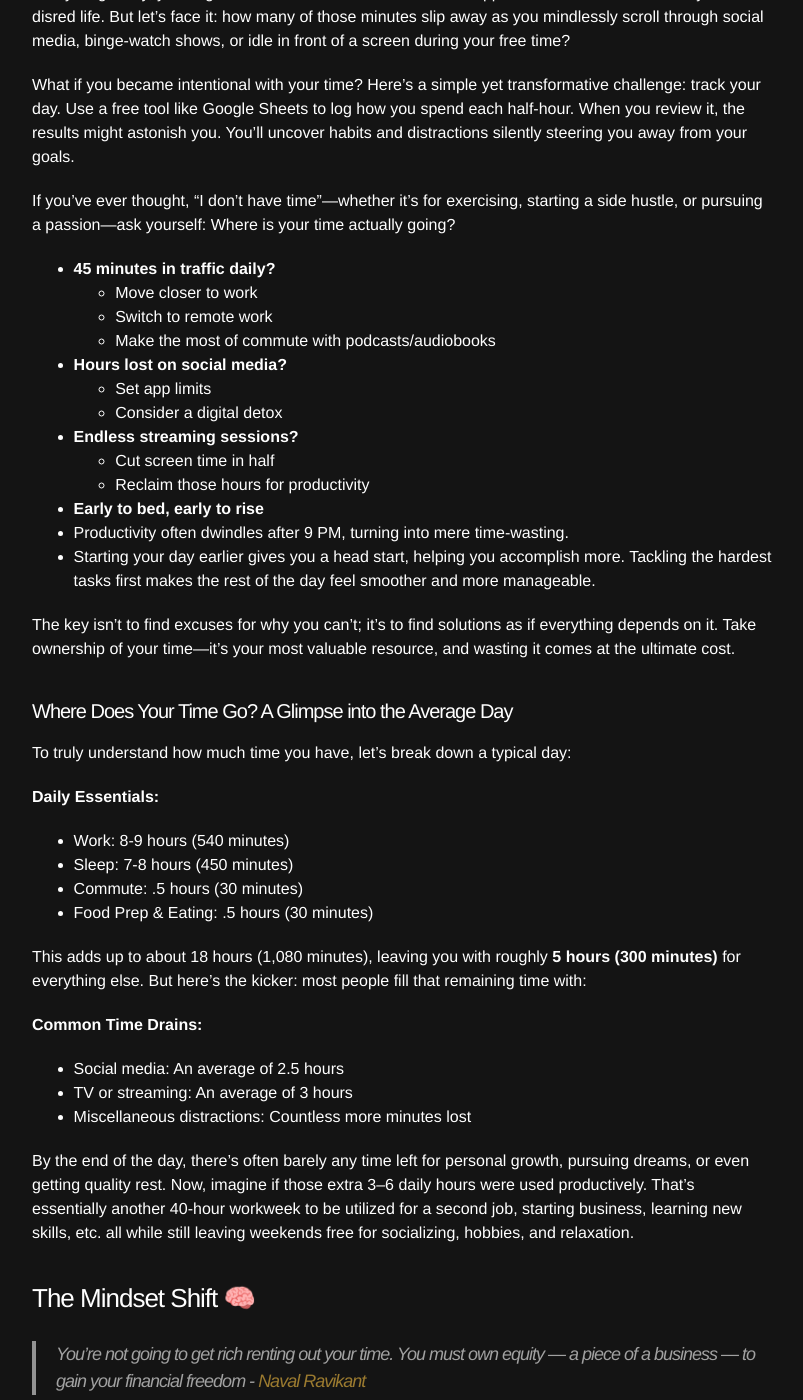
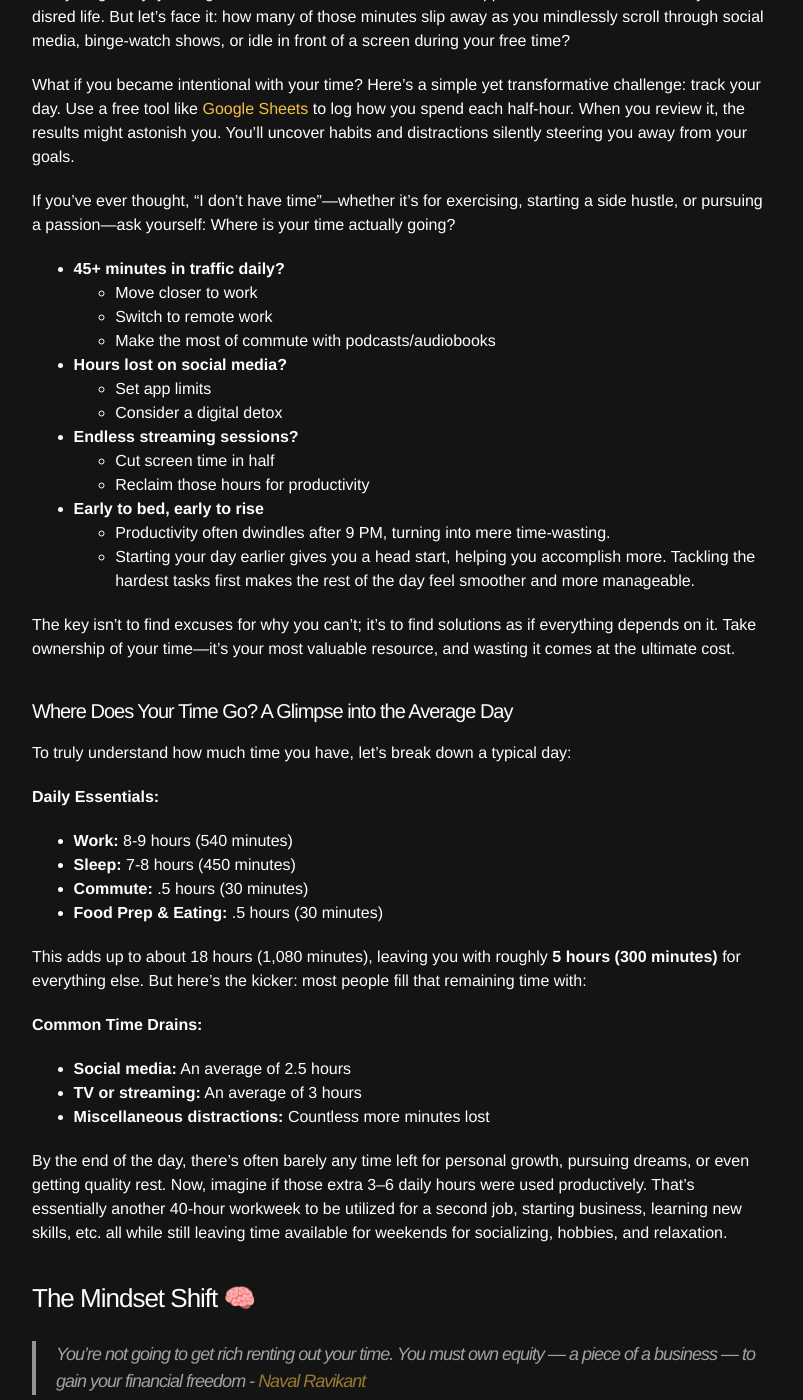
Before and after one commit to spenriche/spenriche.github.io, a Jekyll site: the page built from _posts/2024-11-20-retire-in-7.md, in a window 1280 px wide and 1400 px high, scrolled down 3725 px. Shown: the whole window, without its empty margins (238-1041 px from the left). Built offline with Jekyll 4.4.1, drawn with Linux system fonts in a browser that asks for light colours; some of the changed text lies outside the part shown.

Commit message:
continuing transfer posts

```diff
--- a/_posts/2024-11-20-retire-in-7.md
+++ b/_posts/2024-11-20-retire-in-7.md
@@ -75,11 +75,11 @@ The first step to retiring in 7 years or less is building the foundation with a
 
 Every single day, you’re gifted with 1440 minutes. That’s 1440 opportunities to move closer to your disred life. But let's face it: how many of those minutes slip away as you mindlessly scroll through social media, binge-watch shows, or idle in front of a screen during your free time?
 
-What if you became intentional with your time? Here's a simple yet transformative challenge: track your day. Use a free tool like Google Sheets to log how you spend each half-hour. When you review it, the results might astonish you. You'll uncover habits and distractions silently steering you away from your goals.
+What if you became intentional with your time? Here's a simple yet transformative challenge: track your day. Use a free tool like [Google Sheets](https://docs.google.com/spreadsheets/create "Create a new spreadsheet") to log how you spend each half-hour. When you review it, the results might astonish you. You'll uncover habits and distractions silently steering you away from your goals.
 
 If you've ever thought, "I don't have time"—whether it's for exercising, starting a side hustle, or pursuing a passion—ask yourself: Where is your time actually going?
 
-- **45 minutes in traffic daily?**
+- **45+ minutes in traffic daily?**
   - Move closer to work
   - Switch to remote work
   - Make the most of commute with podcasts/audiobooks
@@ -90,8 +90,8 @@ If you've ever thought, "I don't have time"—whether it's for exercising, start
   - Cut screen time in half
   - Reclaim those hours for productivity
  - **Early to bed, early to rise**
-  - Productivity often dwindles after 9 PM, turning into mere time-wasting.
-  - Starting your day earlier gives you a head start, helping you accomplish more. Tackling the hardest tasks first makes the rest of the day feel smoother and more manageable.
+   - Productivity often dwindles after 9 PM, turning into mere time-wasting.
+   - Starting your day earlier gives you a head start, helping you accomplish more. Tackling the hardest tasks first makes the rest of the day feel smoother and more manageable.
 
 The key isn't to find excuses for why you can't; it's to find solutions as if everything depends on it. Take ownership of your time—it's your most valuable resource, and wasting it comes at the ultimate cost.
 
@@ -100,19 +100,19 @@ The key isn't to find excuses for why you can't; it's to find solutions as if ev
 To truly understand how much time you have, let's break down a typical day:
 
 **Daily Essentials:**
-- Work: 8-9 hours (540 minutes)
-- Sleep: 7-8 hours (450 minutes)
-- Commute: .5 hours (30 minutes)
-- Food Prep & Eating: .5 hours (30 minutes)
+- **Work:** 8-9 hours (540 minutes)
+- **Sleep:** 7-8 hours (450 minutes)
+- **Commute:** .5 hours (30 minutes)
+- **Food Prep & Eating:** .5 hours (30 minutes)
 
 This adds up to about 18 hours (1,080 minutes), leaving you with roughly **5 hours (300 minutes)** for everything else. But here's the kicker: most people fill that remaining time with:
 
 **Common Time Drains:**
-- Social media: An average of 2.5 hours
-- TV or streaming: An average of 3 hours
-- Miscellaneous distractions: Countless more minutes lost
+- **Social media:** An average of 2.5 hours
+- **TV or streaming:** An average of 3 hours
+- **Miscellaneous distractions:** Countless more minutes lost
 
-By the end of the day, there’s often barely any time left for personal growth, pursuing dreams, or even getting quality rest. Now, imagine if those extra 3–6 daily hours were used productively. That’s essentially another 40-hour workweek to be utilized for a second job, starting business, learning new skills, etc. all while still leaving weekends free for socializing, hobbies, and relaxation.
+By the end of the day, there’s often barely any time left for personal growth, pursuing dreams, or even getting quality rest. Now, imagine if those extra 3–6 daily hours were used productively. That’s essentially another 40-hour workweek to be utilized for a second job, starting business, learning new skills, etc. all while still leaving time available for weekends for socializing, hobbies, and relaxation.
 
 ### The Mindset Shift 🧠
 
@@ -136,9 +136,10 @@ A common phrase I often hear is, "I like my job, even though I know I could earn
 
 Wealth-building hinges on directing effort and resources toward inputs that yield disproportionately large outputs. Ownership, whether in business or real estate, offers a path to exponential returns, unlike the linear exchange of time for money in traditional employment.
 
-- **Employment:** A job pays a fixed amount per hour or task, operating on a 1:1 input-output ratio. Your earning potential is directly tied to your available time and effort, creating an inherent cap. However, as an employee or contractor, you benefit from being paid first, and your financial downside is generally protected, offering stability and predictability not typically found in entrepreneurial ventures or asset ownership.
-
-- **Ownership:** Equity owners are paid last, taking on both unlimited upside and unlimited downside, which can often lead to total loss in the event of failure (e.g., bankruptcy). However, owning assets—such as a business or real estate—fundamentally changes the equation by introducing a multiplier effect on returns:
+- **Employment:**
+  -   A job pays a fixed amount per hour or task, operating on a 1:1 input-output ratio. Your earning potential is directly tied to your available time and effort, creating an inherent cap. However, as an employee or contractor, you benefit from being paid first, and your financial downside is generally protected, offering stability and predictability not typically found in entrepreneurial ventures or asset ownership.
+- **Ownership:**
+  - Equity owners are paid last, taking on both unlimited upside and unlimited downside, which can often lead to total loss in the event of failure (e.g., bankruptcy). However, owning assets—such as a business or real estate—fundamentally changes the equation by introducing a multiplier effect on returns:
 
 **Employment**
 Every hour worked at $50/hour generates exactly $50 for that hour—no more, no less. The income is guaranteed, and you’re typically paid within two weeks, but that’s where it ends. There’s no potential for growth or additional value beyond the time spent working.
```
Also changed, not shown: other parts of _posts/2024-11-20-retire-in-7.md (+2 -2 lines).
